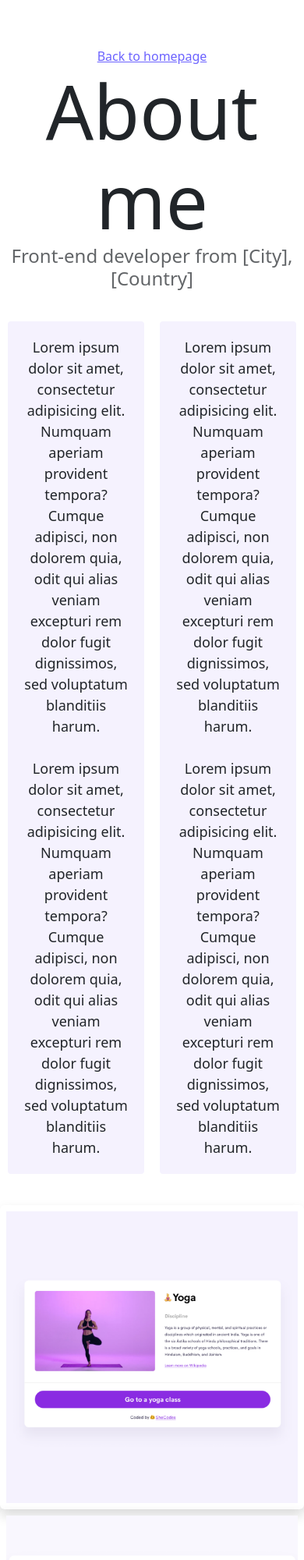
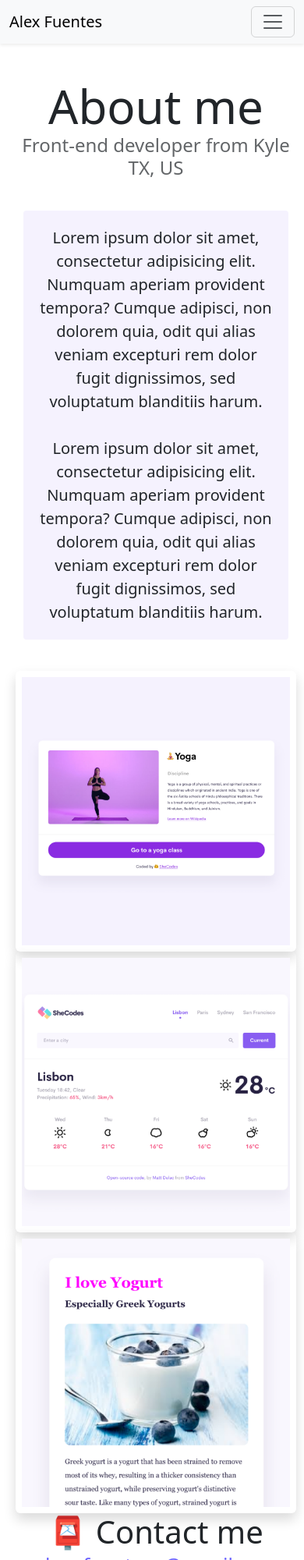
Before and after one commit to alexpfuentes/Advanced-tools-hw, a plain HTML site: page about.html in a window 390 px wide. Shown: the top 2000 px of the page at 78% size. Drawn offline with nearby package versions, Linux system fonts and the light colour scheme.

Commit message:
made it responsive

```diff
--- a/about.html
+++ b/about.html
@@ -4,32 +4,48 @@
     <meta charset="UTF-8" />
     <meta http-equiv="X-UA-Compatible" content="IE=edge" />
     <meta name="viewport" content="width=device-width, initial-scale=1.0" />
+    <title>About Alex Fuentes</title>
     <link
     href="https://cdn.jsdelivr.net/npm/bootstrap@5.3.0-alpha3/dist/css/bootstrap.min.css"
     rel="stylesheet"
     integrity="sha384-KK94CHFLLe+nY2dmCWGMq91rCGa5gtU4mk92HdvYe+M/SXH301p5ILy+dN9+nJOZ"
     crossorigin="anonymous"
   />
+  <script
+  src="https://cdn.jsdelivr.net/npm/bootstrap@5.3.0-alpha3/dist/js/bootstrap.min.js"
+  integrity="sha384-Y4oOpwW3duJdCWv5ly8SCFYWqFDsfob/3GkgExXKV4idmbt98QcxXYs9UoXAB7BZ"
+></script>
 <link rel="stylesheet" href="css/style.css" />
-    <title>About [Your name]</title>
   </head>
   <body>
-    <a href="index.html" class="homepage-link">Back to homepage</a>
+    <nav class="navbar navbar-expand-lg bg-body-tertiary fixed-top shadow-sm">
+      <div class="container-fluid">
+        <a class="navbar-brand" href="#">Alex Fuentes</a>
+        <button
+          class="navbar-toggler"
+          type="button"
+          data-bs-toggle="collapse"
+          data-bs-target="#navbarNavAltMarkup"
+          aria-controls="navbarNavAltMarkup"
+          aria-expanded="false"
+          aria-label="Toggle navigation"
+        >
+          <span class="navbar-toggler-icon"></span>
+        </button>
+        <div class="collapse navbar-collapse" id="navbarNavAltMarkup">
+          <div class="navbar-nav">
+            <a class="nav-link active" aria-current="page" href="index.html"
+              >Home</a
+            >
+            <a class="nav-link" href="/about.html">About me</a>
+            <a class="nav-link" href="/about.html#contact">Contact me</a>
+          </div>
+        </div>
+      </div>
+    </nav>
     <h1>About me</h1>
-    <h3>Front-end developer from [City], [Country]</h3>
+    <h3>Front-end developer from Kyle TX, US</h3>
     <div class="about-paragraphs">
-      <p>
-        Lorem ipsum dolor sit amet, consectetur adipisicing elit. Numquam
-        aperiam provident tempora? Cumque adipisci, non dolorem quia, odit qui
-        alias veniam excepturi rem dolor fugit dignissimos, sed voluptatum
-        blanditiis harum.
-        <br />
-        <br />
-        Lorem ipsum dolor sit amet, consectetur adipisicing elit. Numquam
-        aperiam provident tempora? Cumque adipisci, non dolorem quia, odit qui
-        alias veniam excepturi rem dolor fugit dignissimos, sed voluptatum
-        blanditiis harum.
-      </p>
       <p>
         Lorem ipsum dolor sit amet, consectetur adipisicing elit. Numquam
         aperiam provident tempora? Cumque adipisci, non dolorem quia, odit qui
@@ -46,19 +62,19 @@
     <div class="conatiner">
       <div class="row">
         <div class="col-sm-4">
-          <img src="images/yoga.png" class="img-fluid p-2 shadow rounded" />
+          <img src="images/yoga.png" alt="yoga" class="img-fluid p-2 shadow rounded" />
         </div>
         <div class="col-sm-4">
-          <img src="images/weather.png" class="img-fluid p-2 shadow rounded" />
+          <img src="images/weather.png" alt="weather" class="img-fluid p-2 shadow rounded" />
         </div>
         <div class="col-sm-4">
-          <img src="images/yogurt.png" class="img-fluid p-2 shadow rounded" />
+          <img src="images/yogurt.png" alt="yogurt" class="img-fluid p-2 shadow rounded" />
         </div>
       </div>
     </div>
-    <div id="contact">
-      <h2>📮 Contact me</h2>
-      <a href="mailto:[email]" class="email-link"> [Your email] </a>
+    <div id="contact" >
+      <h2 class="contact-me">📮 Contact me</h2>
+      <a href="mailto:alexpfuentesg@gmail.com" class="email-link"> alexpfuentesg@gmail.com </a>
     </div>
   </body>
 </html>
--- a/css/style.css
+++ b/css/style.css
@@ -100,3 +100,30 @@ img {
   border-radius: 5px;
   box-shadow: var(--box-shadow);
 }
+
+@media (max-width: 576px) {
+  body {
+    margin: 100px 10px 10px 20px;
+  }
+
+  h1 {
+    font-size: 60px;
+  }
+
+  h2 {
+    font-size: 40px;
+  }
+
+  p {
+    font-size: 20px;
+  }
+
+  .contact-me {
+    font-size: 40px;
+  }
+
+  .email-link {
+    font-size: 25px;
+  }
+
+}
```
Also changed, not shown: index.html (+18 -16 lines). Lines whose indentation alone changed are shown as unchanged.
